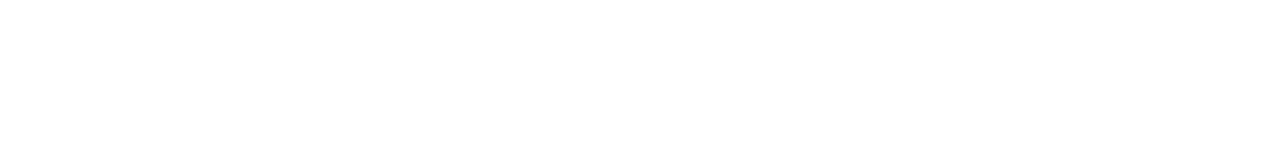
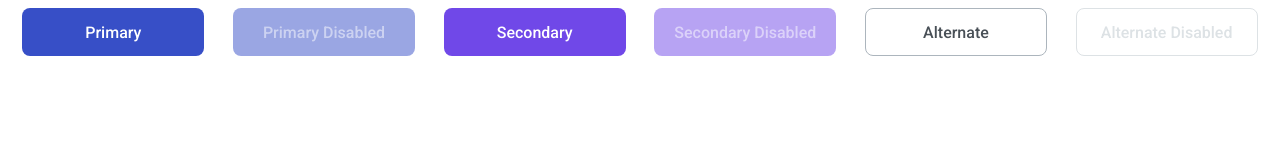
Before and after one commit to js-tasks-ru/htmlcss-20211125_voffkarus, a website: page 03-lection1/01-button/index.html in a window 1280 px wide. Drawn offline with Linux system fonts and the light colour scheme.

Commit message:
add solution for 03-lection1_01-button

```diff
--- a/03-lection1/01-button/button.css
+++ b/03-lection1/01-button/button.css
@@ -1 +1,107 @@
 /* Стилизация кнопки */
+.page {
+    display: flex;
+    justify-content: space-around;
+}
+
+.button {
+    position: relative;
+    width: 182px;
+    height: 48px;
+    border-style: none;
+    background-color: var(--white);
+    display: flex;
+}
+
+.button__rectangle {
+    position: absolute;
+    left: 0%;
+    right: 0%;
+    top: 0%;
+    bottom: 0%;
+    border-radius: 8px;
+    transition: opacity 200ms ease-in-out, background 200ms ease-in-out, border 200ms ease-in-out;
+}
+
+.button__rectangle_primary {
+    background-color: var(--primary);
+}
+
+.button__rectangle_primary:hover {
+    background-color: var(--primary_h);
+    cursor: pointer;
+}
+
+.button__rectangle_primary_disabled {
+    background-color: var(--primary);
+    cursor: not-allowed;
+    opacity: 0.5;
+}
+
+.button__rectangle_secondary {
+    background-color: var(--secondary);
+}
+
+.button__rectangle_secondary:hover {
+    background-color: var(--secondary_h);
+    cursor: pointer;
+}
+
+.button__rectangle_secondary_disabled {
+    background-color: var(--secondary);
+    cursor: not-allowed;
+    opacity: 0.5;
+}
+
+.button__rectangle_alternate {
+    border: 1px solid var(--grey-3);
+    box-sizing: border-box;
+}
+
+.button__rectangle_alternate:hover {
+    border: 1px solid var(--black);
+    box-sizing: border-box;
+    cursor: pointer;
+}
+
+.button__rectangle_alternate_disabled {
+    border: 1px solid var(--grey-2);
+    box-sizing: border-box;
+    cursor: not-allowed;
+}
+
+.button__caption {
+    position: relative;
+    margin: auto;
+    font-family: Roboto;
+    font-style: normal;
+    font-weight: 500;
+    font-size: 16px;
+    line-height: 19px;
+}
+
+.button__caption_primary {
+    color: var(--white);
+}
+
+.button__caption_primary_disabled {
+    color: var(--white);
+    opacity: 0.5;
+}
+
+.button__caption_secondary {
+    color: var(--white);
+}
+
+.button__caption_secondary_disabled {
+    color: var(--white);
+    opacity: 0.5;
+}
+
+.button__caption_alternate {
+    color: var(--grey-4);
+}
+
+.button__caption_alternate_disabled {
+    color: var(--grey-2);
+}
--- a/03-lection1/01-button/index.html
+++ b/03-lection1/01-button/index.html
@@ -1,11 +1,41 @@
 <!DOCTYPE html>
 <!-- Страница с кнопкой -->
 <html lang="ru">
+
 <head>
     <link rel="stylesheet" href="../../assets/css/main.css">
     <link rel="stylesheet" href="./button.css">
 </head>
+
 <body>
+    <div class="page">
+        <button class="button">
+            <div class="button__rectangle button__rectangle_primary"></div>
+            <div class="button__caption button__caption_primary">Primary</div>
+        </button>
+        <button class="button">
+            <div class="button__rectangle button__rectangle_primary_disabled"></div>
+            <div class="button__caption button__caption_primary_disabled">Primary Disabled</div>
+        </button>
 
+        <button class="button">
+            <div class="button__rectangle button__rectangle_secondary"></div>
+            <div class="button__caption button__caption_secondary">Secondary</div>
+        </button>
+        <button class="button">
+            <div class="button__rectangle button__rectangle_secondary_disabled"></div>
+            <div class="button__caption button__caption_secondary_disabled">Secondary Disabled</div>
+        </button>
+
+        <button class="button">
+            <div class="button__rectangle button__rectangle_alternate"></div>
+            <div class="button__caption button__caption_alternate">Alternate</div>
+        </button>
+        <button class="button">
+            <div class="button__rectangle button__rectangle_alternate_disabled"></div>
+            <div class="button__caption button__caption_alternate_disabled">Alternate Disabled</div>
+        </button>
+    </div>
 </body>
+
 </html>
--- a/assets/css/main.css
+++ b/assets/css/main.css
@@ -16,7 +16,9 @@
     --success: var(--blue);
 
     --primary: var(--blue);
+    --primary_h: #2342c0;
     --secondary: var(--purple);
+    --secondary_h: #5028C6;
 }
 
 * {
```
Lines whose indentation alone changed are shown as unchanged.
